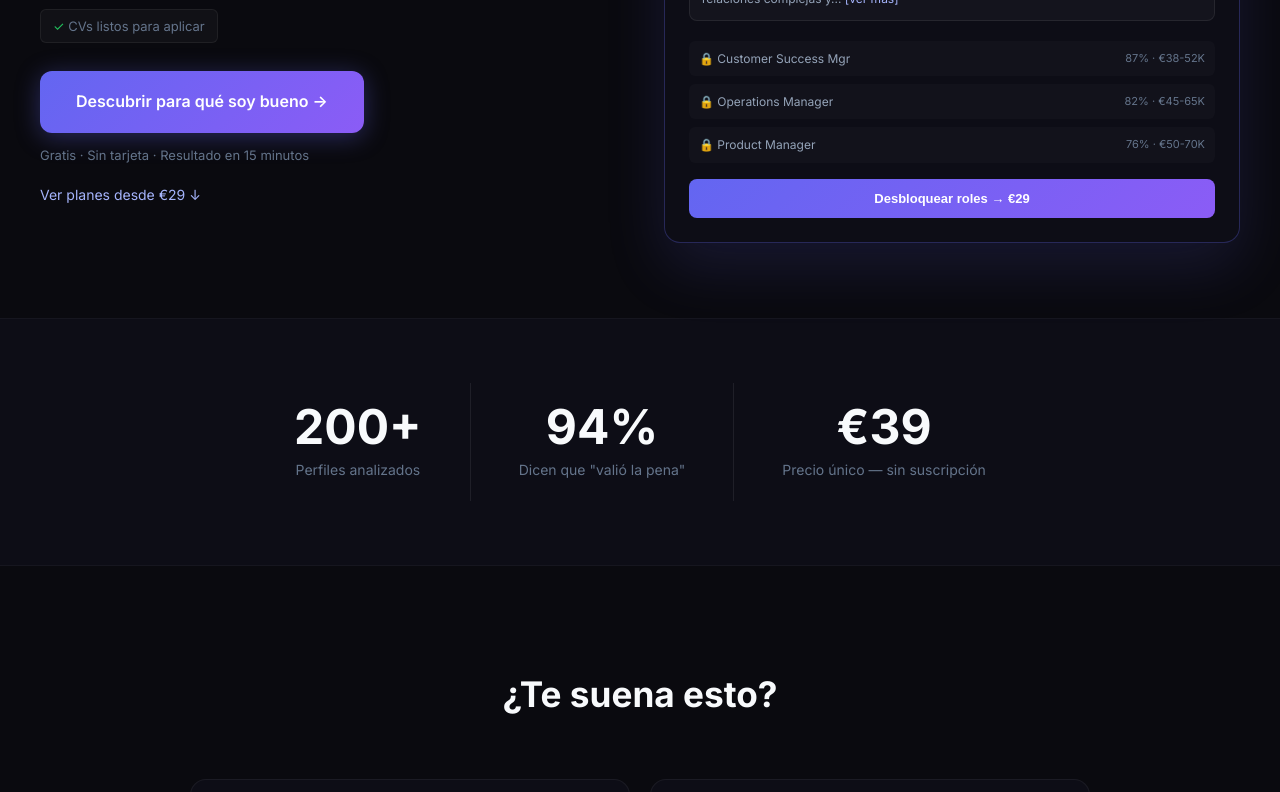
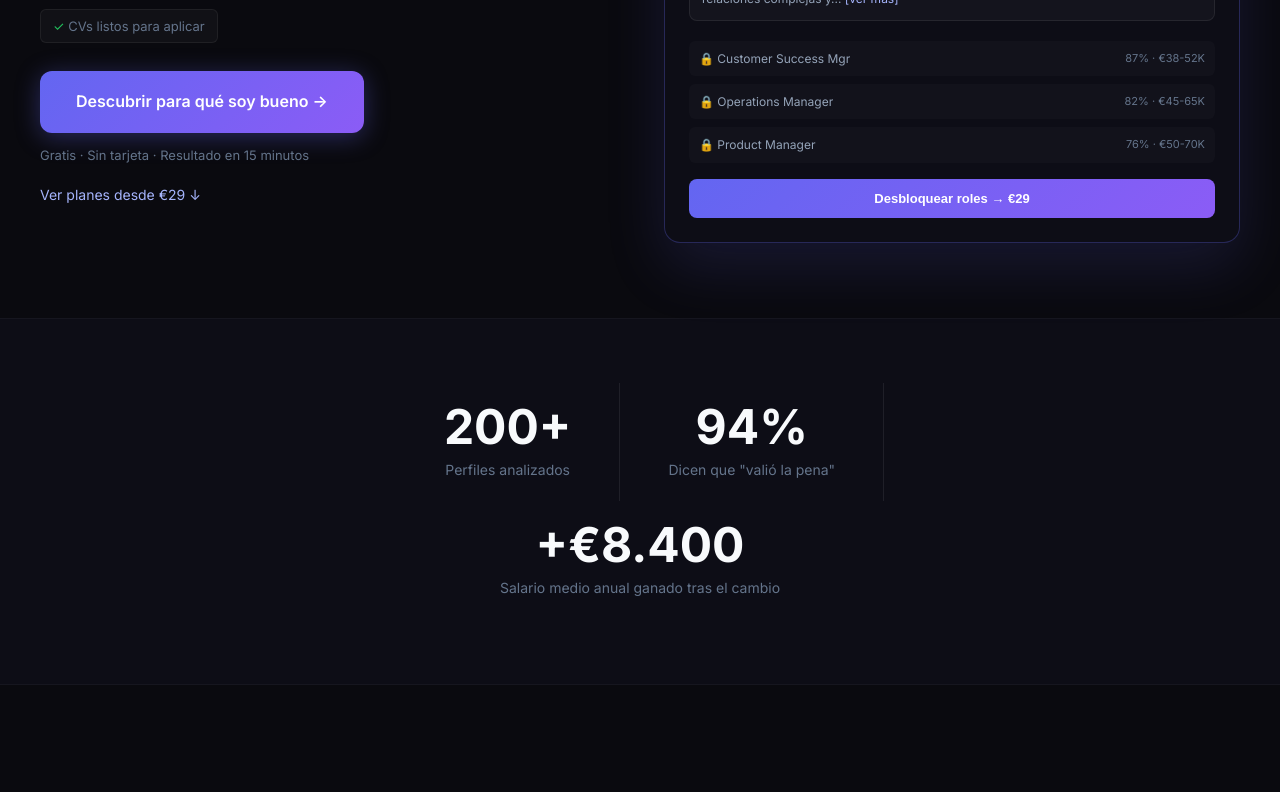
Before and after one commit to medinet22/carrera-negoia, a Next.js app: page / in a window 1280 px wide. Shown: the part 482-1274 px from the top of the page. Built offline with nearby package versions, Linux system fonts and the light colour scheme.

Commit message:
fix: stat €39 → +€8.400/año salario medio ganado tras el cambio

```diff
--- a/app/page.js
+++ b/app/page.js
@@ -283,7 +283,7 @@ export default function Home() {
           {[
             { number: '200+', label: 'Perfiles analizados' },
             { number: '94%', label: 'Dicen que "valió la pena"' },
-            { number: '€39', label: 'Precio único — sin suscripción' }
+            { number: '+€8.400', label: 'Salario medio anual ganado tras el cambio' }
           ].map((stat, i) => (
             <div key={i} style={{
               textAlign: 'center',
```
